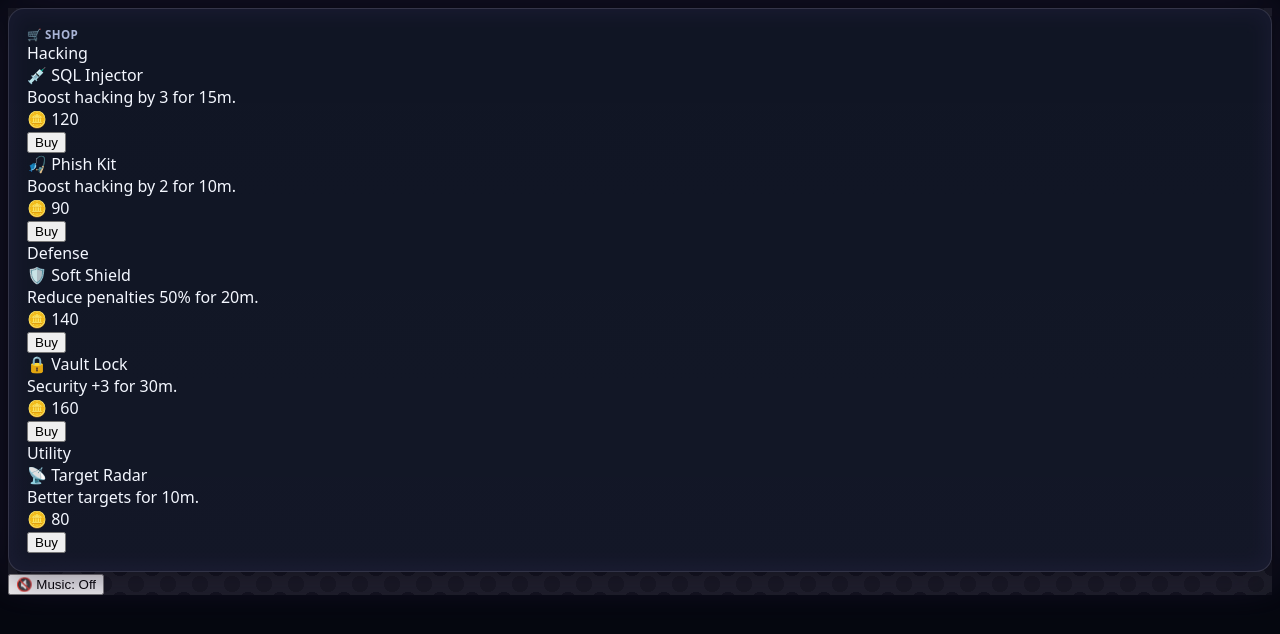
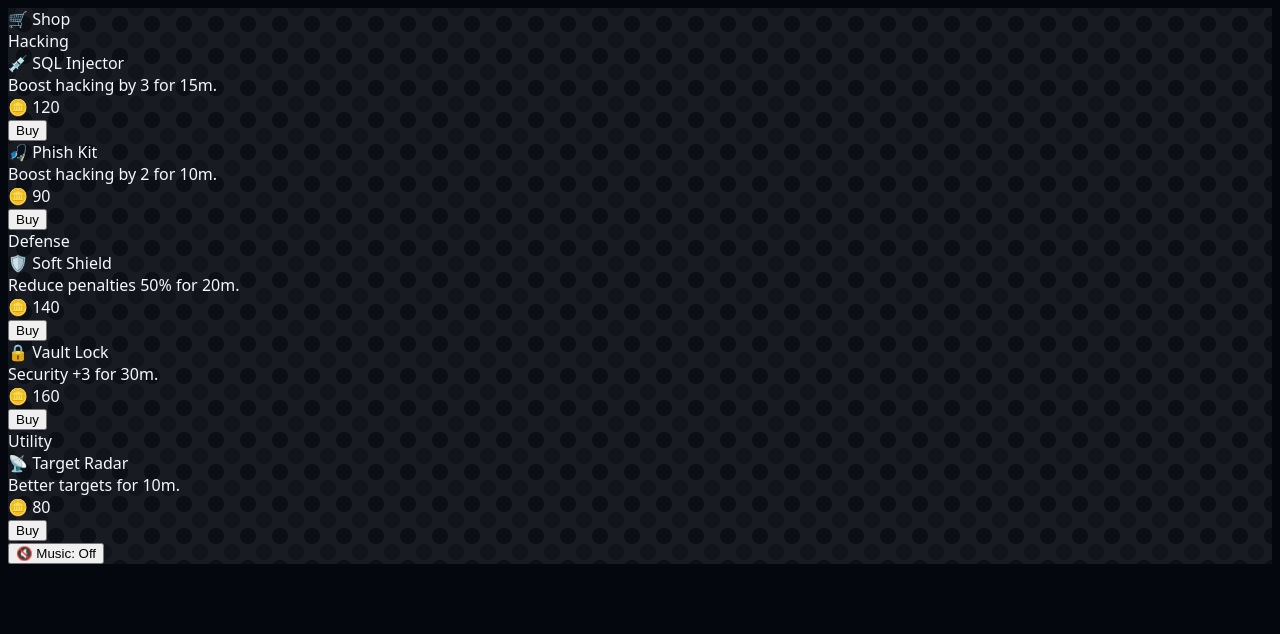
Before and after one commit to mrmemo87-cell/brain-heist, a Next.js app: page /shop in a window 1280 px wide. Shown: the top 634 px of the page. Built offline with nearby package versions, Linux system fonts and the light colour scheme; no server answers; the database is empty.

Commit message:
feat(NeonCard): add subtitle prop + glow ring

```diff
--- a/components/NeonCard.tsx
+++ b/components/NeonCard.tsx
@@ -1,19 +1,45 @@
-"use client";
-import React from "react";
+import * as React from "react";
 
-type Accent = "cyan"|"lime"|"purple"|"pink"|"orange"|"magenta";
-export default function NeonCard(
-  { title, accent="cyan", className="", children }:{
-    title?: string;
-    accent?: Accent;
-    className?: string;
-    children: React.ReactNode;
-  }
-){
-  const a = accent === "magenta" ? "pink" : accent;
+type Accent = "cyan" | "lime" | "purple" | "pink" | "orange";
+
+interface NeonCardProps {
+  title?: string;
+  subtitle?: string;       // <-- new
+  accent?: Accent;
+  className?: string;
+  children: React.ReactNode;
+}
+
+export default function NeonCard({
+  title,
+  subtitle,                // <-- new
+  accent = "cyan",
+  className,
+  children,
+}: NeonCardProps) {
+  const glow =
+    accent === "lime"
+      ? "shadow-[0_0_24px_theme(colors.lime.500/60%)] ring-1 ring-lime-500/30"
+      : accent === "purple"
+      ? "shadow-[0_0_24px_theme(colors.purple.500/60%)] ring-1 ring-purple-500/30"
+      : accent === "pink"
+      ? "shadow-[0_0_24px_theme(colors.pink.500/60%)] ring-1 ring-pink-500/30"
+      : accent === "orange"
+      ? "shadow-[0_0_24px_theme(colors.orange.500/60%)] ring-1 ring-orange-500/30"
+      : "shadow-[0_0_24px_theme(colors.cyan.500/60%)] ring-1 ring-cyan-500/30";
+
   return (
-    <div className={`neon-card ${className}`} data-accent={a}>
-      {title ? <div className="neon-title">{title}</div> : null}
+    <div
+      className={[
+        "rounded-2xl p-4 bg-[var(--c-card)]/90 border border-white/10",
+        "backdrop-blur transition-all duration-500",
+        "hover:translate-y-[-1px] hover:scale-[1.01]",
+        glow,
+        className ?? ""
+      ].join(" ")}
+    >
+      {title && <div className="text-white/90 text-lg font-bold">{title}</div>}
+      {subtitle && <div className="text-white/50 text-xs mb-2">{subtitle}</div>}
       {children}
     </div>
   );
```
